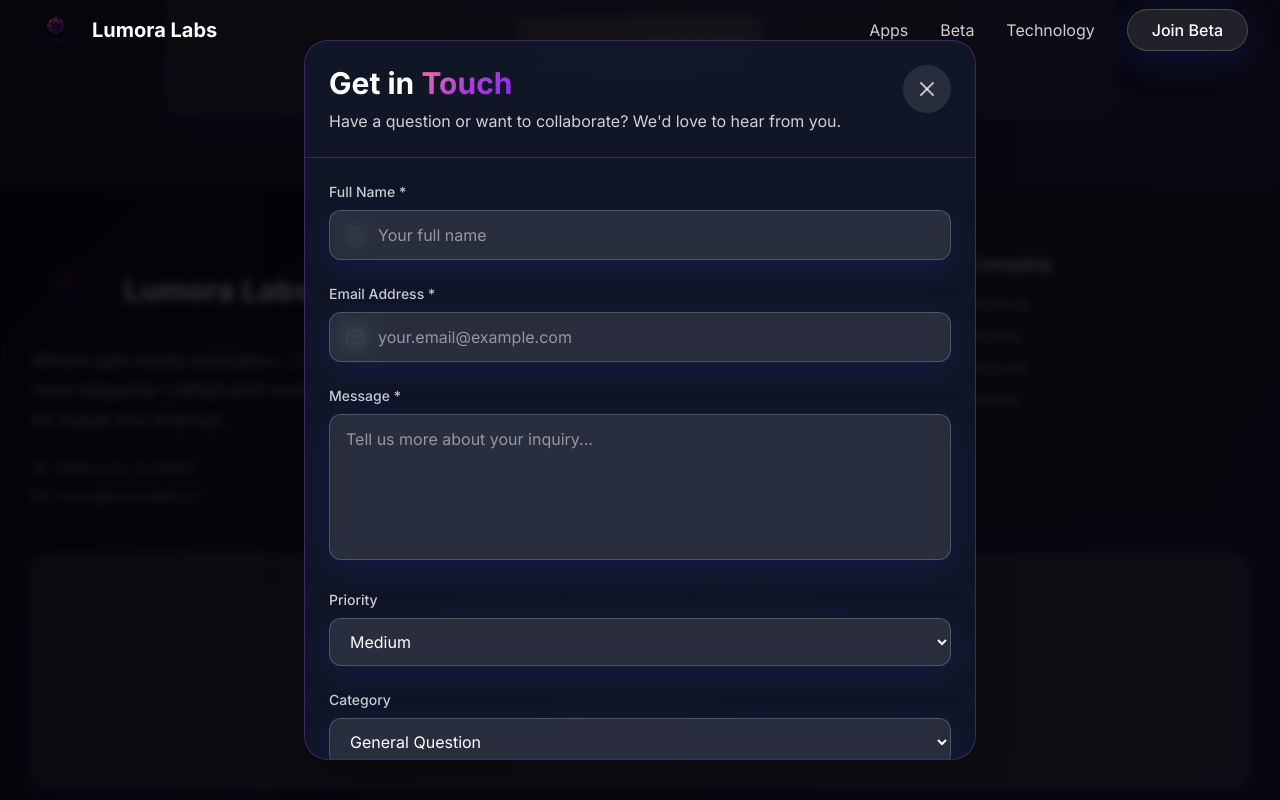
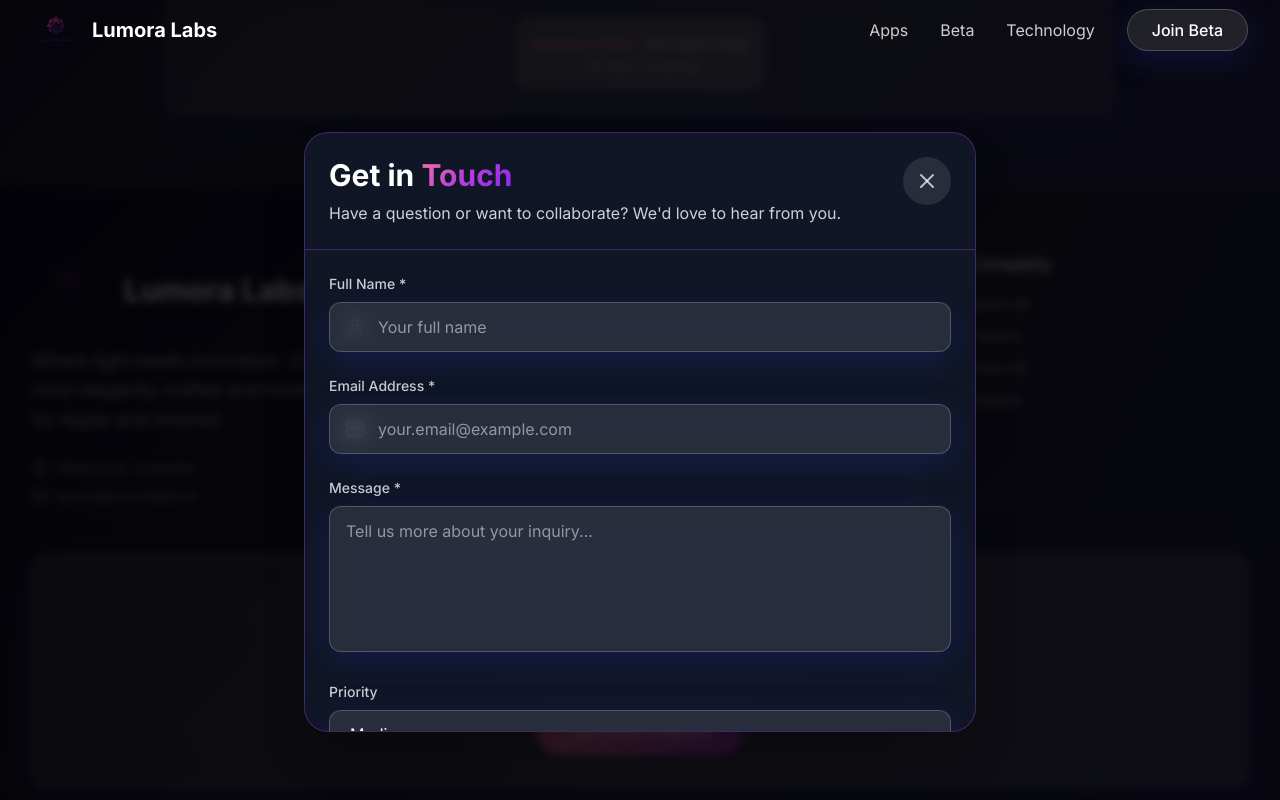
Before and after one commit to Imhermes1/LumoraLabsSite, a Next.js app: page / in a window 1280 px wide. Both pictures are taken after a click on the button "Contact". Shown: the part 615-1415 px from the top of the page. Built offline with nearby package versions, Linux system fonts and the light colour scheme; no server answers.

Commit message:
Fix contact modal positioning - position below header with proper spacing

```diff
--- a/src/components/ContactModal.tsx
+++ b/src/components/ContactModal.tsx
@@ -92,7 +92,7 @@ export default function ContactModal({ isOpen, onClose }: ContactModalProps) {
   if (!isOpen) return null
 
   return (
-    <div className="fixed inset-0 z-50 flex items-center justify-center p-4 overflow-y-auto">
+    <div className="fixed inset-0 z-50 flex justify-center items-start p-4 overflow-y-auto" style={{ paddingTop: '100px' }}>
       {/* Backdrop */}
       <div
         className="absolute inset-0 bg-black/80 backdrop-blur-sm"
@@ -100,8 +100,8 @@ export default function ContactModal({ isOpen, onClose }: ContactModalProps) {
       />
 
       {/* Modal Content */}
-      <div className="relative w-full max-w-2xl my-8">
-        <div className="bg-gray-900/95 backdrop-blur-md rounded-3xl border border-purple-500/30 shadow-2xl max-h-[90vh] overflow-y-auto">
+      <div className="relative w-full max-w-2xl mt-8">
+        <div className="bg-gray-900/95 backdrop-blur-md rounded-3xl border border-purple-500/30 shadow-2xl max-h-[75vh] overflow-y-auto">
           {/* Header */}
           <div className="flex justify-between items-start p-6 border-b border-purple-500/30">
             <div>
```
